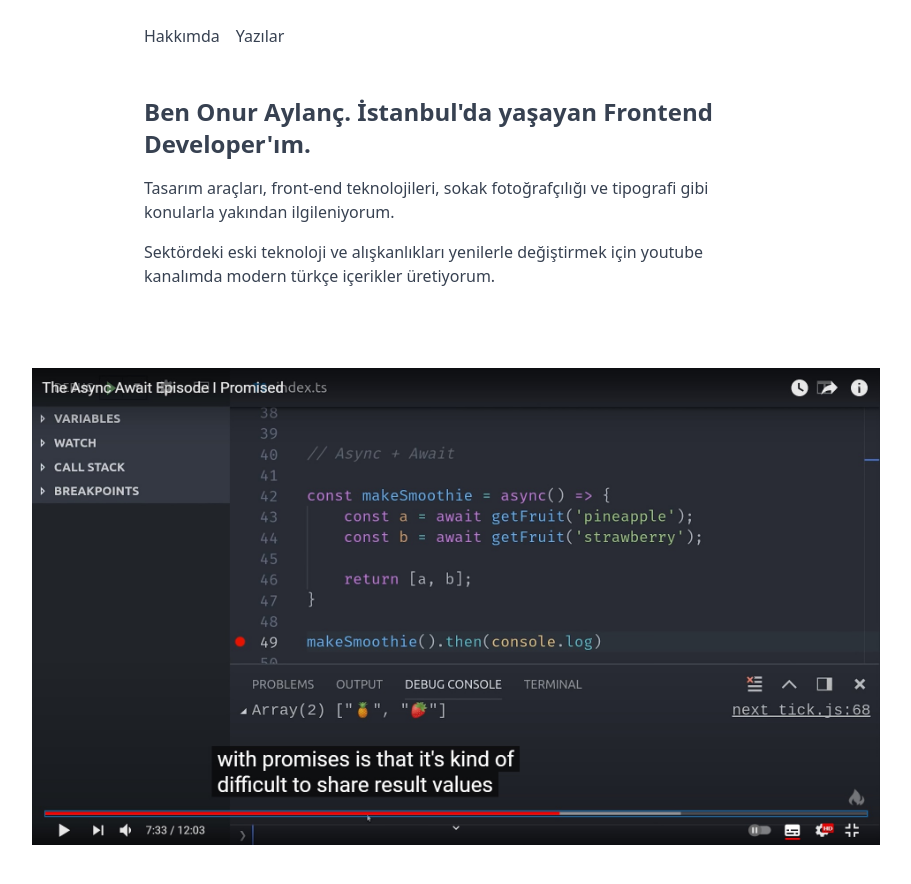
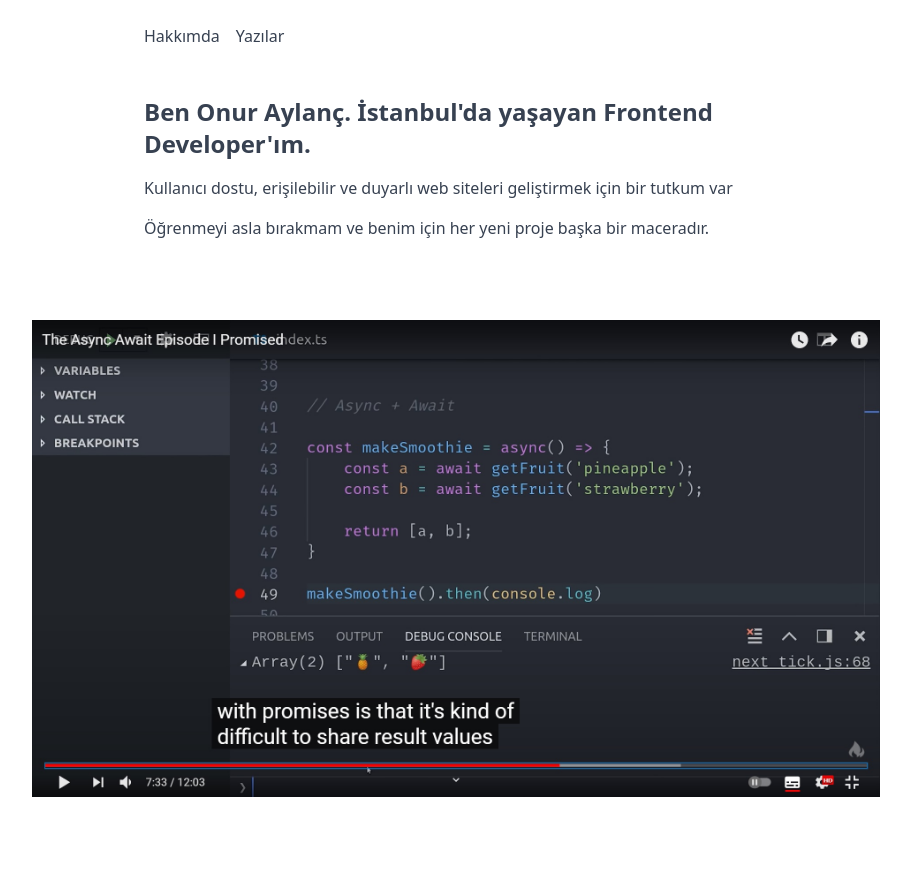
Before and after one commit to Fr3shBrain/next-blog, a Next.js app: page / in a window 1280 px wide. Shown: the top 884 px of the page, without its empty margins (184-1095 px from the left). Built offline with nearby package versions, Linux system fonts and the light colour scheme.

Commit message:
main content fixed

```diff
--- a/pages/index.js
+++ b/pages/index.js
@@ -7,12 +7,12 @@ function HomePage() {
             Ben Onur Aylanç. İstanbul'da yaşayan Frontend Developer'ım.
           </h1>
           <p className="">
-            Tasarım araçları, front-end teknolojileri, sokak fotoğrafçılığı ve
-            tipografi gibi konularla yakından ilgileniyorum.
+            Kullanıcı dostu, erişilebilir ve duyarlı web siteleri geliştirmek
+            için bir tutkum var
           </p>
           <p className="">
-            Sektördeki eski teknoloji ve alışkanlıkları yenilerle değiştirmek
-            için youtube kanalımda modern türkçe içerikler üretiyorum.
+            Öğrenmeyi asla bırakmam ve benim için her yeni proje başka bir
+            maceradır.
           </p>
         </div>
       </div>
```
